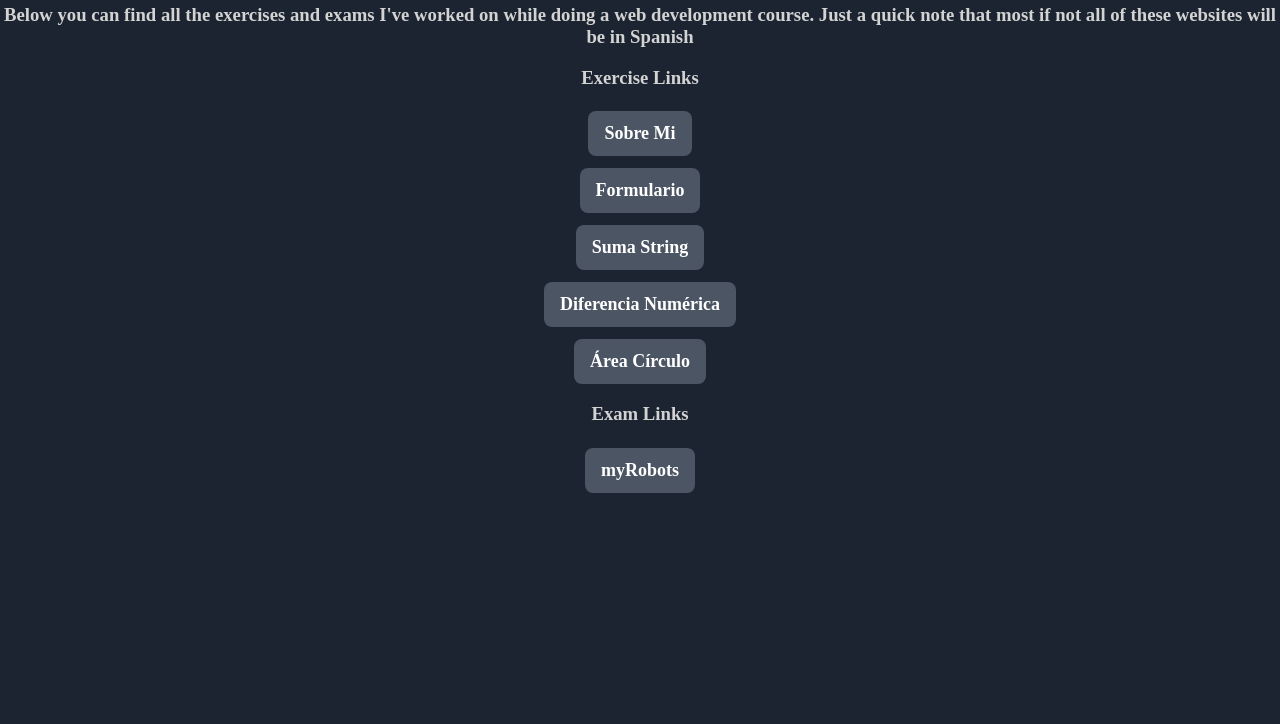
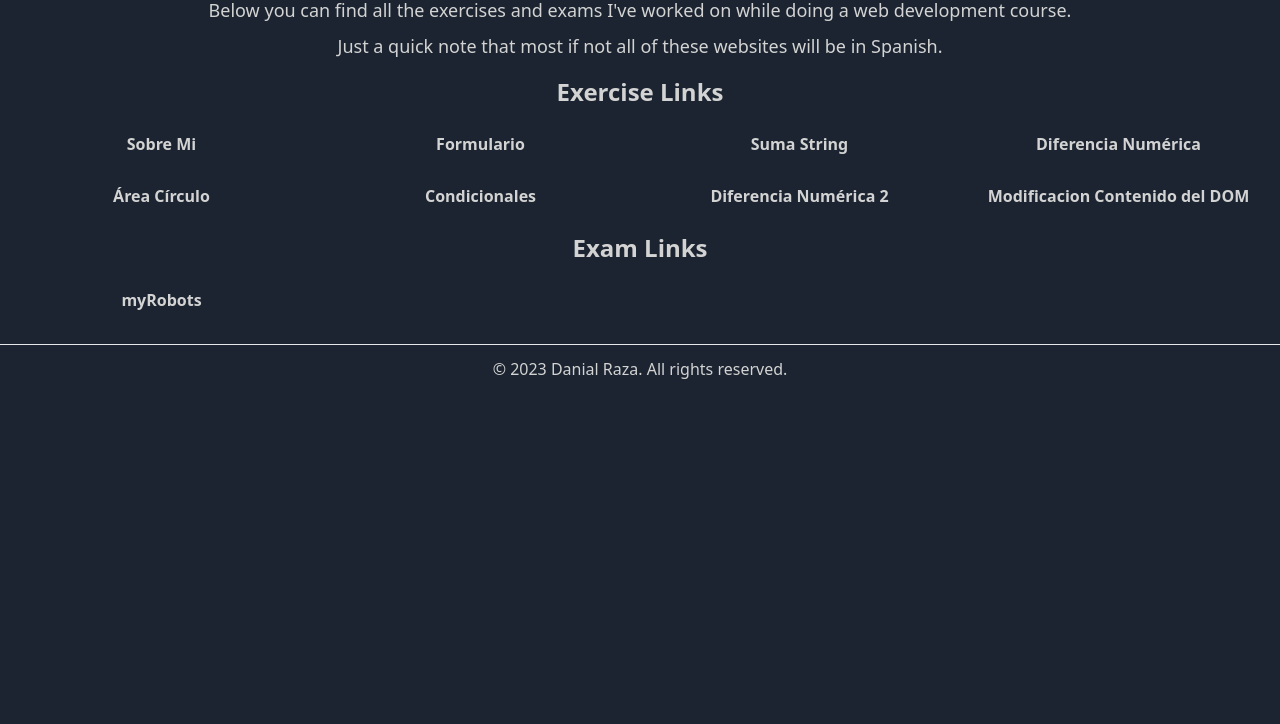
Before and after one commit to sdanialraza/course-exercises, a plain HTML site: page index.html in a window 1280 px wide. Shown: the part 76-800 px from the top of the page. Drawn offline with nearby package versions, Linux system fonts and the light colour scheme.

Commit message:
style: switch to tailwindcss

```diff
--- a/index.html
+++ b/index.html
@@ -3,31 +3,64 @@
 	<head>
 		<meta charset="UTF-8" />
 		<meta name="viewport" content="width=device-width, initial-scale=1.0" />
-		<link rel="stylesheet" href="style.css" />
+		<style type="text/tailwindcss">
+			@layer components {
+				.link-button {
+					@apply hover:text-pink flex items-center justify-center rounded-lg p-2 text-sm font-bold no-underline transition-colors dark:bg-gray-600 md:text-base;
+				}
+			}
+		</style>
+
+		<script src="https://cdn.tailwindcss.com"></script>
+		<script>
+			/** @type {import('tailwindcss').Config} */
+			tailwind.config = {
+				content: ["./**/*.{html,js}"],
+				theme: {
+					extend: {
+						colors: {
+							pink: "#e4717a",
+						},
+					},
+				},
+			}
+		</script>
+		<script defer src="script.js"></script>
 
 		<title>Web Development</title>
 	</head>
-	<body>
-		<h1>Web Development "Projects"</h1>
-		<h3>
-			Below you can find all the exercises and exams I've worked on while doing a web development course. Just a quick
-			note that most if not all of these websites will be in Spanish
-		</h3>
+	<body class="scroll-smooth bg-[#1b2430] text-center text-[#d3d3d3] antialiased">
+		<main>
+			<h1 class="mx-2 my-4 text-2xl font-bold md:text-4xl">Web Development "Projects"</h1>
+			<h3 class="mx-2 text-base md:text-lg">
+				Below you can find all the exercises and exams I've worked on while doing a web development course.
+			</h3>
+			<h3 class="m-2 mx-2 text-base md:text-lg">
+				Just a quick note that most if not all of these websites will be in Spanish.
+			</h3>
 
-		<h3>Exercise Links</h3>
+			<h3 class="my-4 text-2xl font-semibold">Exercise Links</h3>
 
-		<div>
-			<a href="ejercicios/sobreMi/index.html">Sobre Mi</a>
-			<a href="ejercicios/formulario/index.html">Formulario</a>
-			<a href="ejercicios/sumaString/index.html">Suma String</a>
-			<a href="ejercicios/diferenciaNumerica/index.html">Diferencia Numérica</a>
-			<a href="ejercicios/areaCirculo/index.html">Área Círculo</a>
-		</div>
+			<div class="grid grid-cols-2 gap-2 px-2 text-sm md:grid-cols-3 md:gap-3 md:text-base lg:grid-cols-4">
+				<a class="link-button" href="ejercicios/sobreMi/index.html">Sobre Mi</a>
+				<a class="link-button" href="ejercicios/formulario/index.html">Formulario</a>
+				<a class="link-button" href="ejercicios/sumaString/index.html">Suma String</a>
+				<a class="link-button" href="ejercicios/diferenciaNumerica/index.html">Diferencia Numérica</a>
+				<a class="link-button" href="ejercicios/areaCirculo/index.html">Área Círculo</a>
+				<a class="link-button" href="ejercicios/condicionales/index.html">Condicionales</a>
+				<a class="link-button" href="ejercicios/diferenciaNumerica2/index.html">Diferencia Numérica 2</a>
+				<a class="link-button" href="ejercicios/modificacionContenido/index.html">Modificacion Contenido del DOM</a>
+			</div>
 
-		<h3>Exam Links</h3>
+			<h3 class="my-4 text-2xl font-semibold">Exam Links</h3>
 
-		<div>
-			<a href="examenes/myRobots/index.html">myRobots</a>
-		</div>
+			<div class="grid grid-cols-2 gap-2 px-2 text-sm md:grid-cols-3 md:gap-3 md:text-base lg:grid-cols-4">
+				<a class="link-button" href="examenes/myRobots/index.html">myRobots</a>
+			</div>
+		</main>
+		<hr class="mb-3 mt-6" />
+		<footer>
+			<p>&copy;</p>
+		</footer>
 	</body>
 </html>
--- /dev/null
+++ b/script.js
@@ -0,0 +1,3 @@
+const copyright = ` ${new Date().getFullYear()} Danial Raza. All rights reserved.`
+
+document.querySelector("footer p").innerText += copyright
--- a/style.css
+++ /dev/null
@@ -1,34 +0,0 @@
-body {
-	background-color: #1b2430;
-	color: lightgray;
-	text-align: center;
-	margin: 0 0;
-}
-
-div {
-	display: flex;
-	flex-direction: column;
-	align-items: center;
-	gap: 0.5rem;
-	width: 100vw;
-}
-
-a {
-	border-radius: 0.5rem;
-	--tw-bg-opacity: 1;
-	background-color: rgb(75 85 99 / var(--tw-bg-opacity));
-	color: white;
-	font-weight: 700;
-	font-size: large;
-	margin-top: 0.25rem;
-	padding: 0.75rem 1rem;
-	text-decoration: none;
-}
-
-a:hover {
-	--tw-text-opacity: 1;
-	color: rgb(228 113 122 / var(--tw-text-opacity));
-	transition-property: color, background-color, border-color, text-decoration-color, fill, stroke;
-	transition-timing-function: cubic-bezier(0.4, 0, 0.2, 1);
-	transition-duration: 150ms;
-}
```
